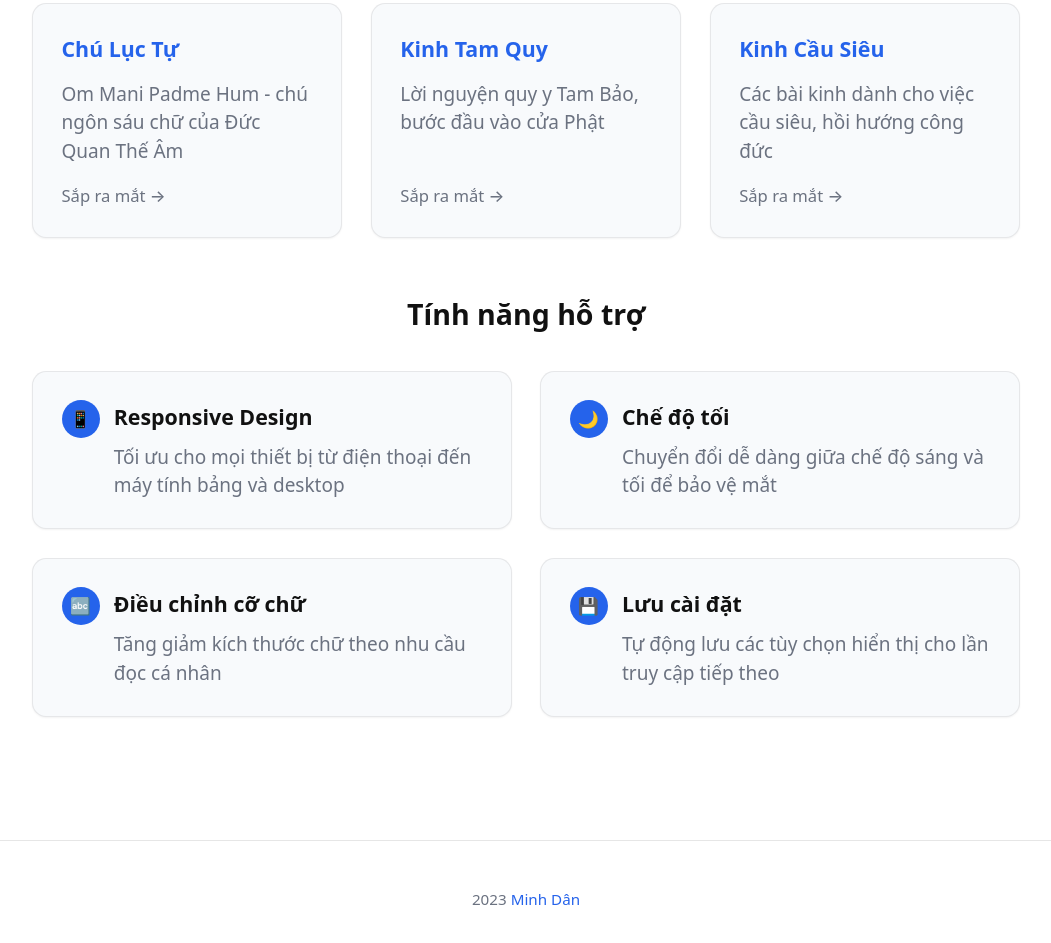
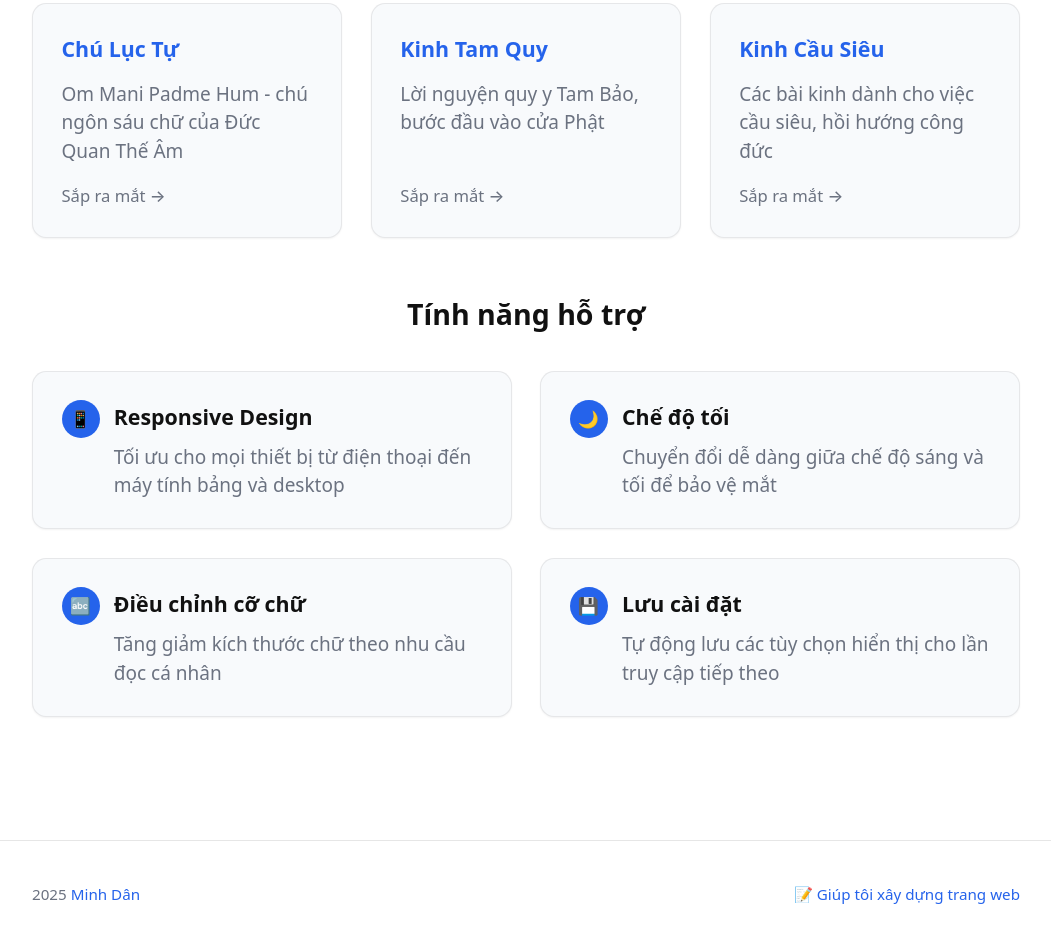
Before and after one commit to ngMinhDan/chudaibi, a plain HTML site: page index.html in a window 1280 px wide. Shown: the part 889-1832 px from the top of the page, without its empty margins (114-1165 px from the left). Drawn offline with nearby package versions, Linux system fonts and the light colour scheme.

Commit message:
add fotter

```diff
--- a/index.html
+++ b/index.html
@@ -321,8 +321,17 @@
   <footer class="border-t border-opacity-10 py-6 md:py-8 text-center"
     style="border-color: color-mix(in srgb, var(--fg) 10%, transparent); color: var(--muted);">
     <div class="w-full max-w-none md:max-w-4xl mx-auto px-4 md:px-6 lg:px-8">
-      <small> 2023 <a href="https://nmdan.com" class="no-underline hover:underline"
-          style="color: var(--accent);">Minh Dân</a></small>
+      <div class="flex flex-col gap-3 md:flex-row md:justify-between md:items-center">
+        <small> 2025 <a href="https://nmdan.com" class="no-underline hover:underline"
+            style="color: var(--accent);">Minh Dân</a></small>
+        <small>
+          <a href="https://forms.gle/CKNad1WWEJTCSJik7" target="_blank" rel="noopener noreferrer"
+             class="no-underline hover:underline inline-flex items-center gap-1"
+             style="color: var(--accent);">
+            📝 Giúp tôi xây dựng trang web
+          </a>
+        </small>
+      </div>
     </div>
   </footer>
 
```
